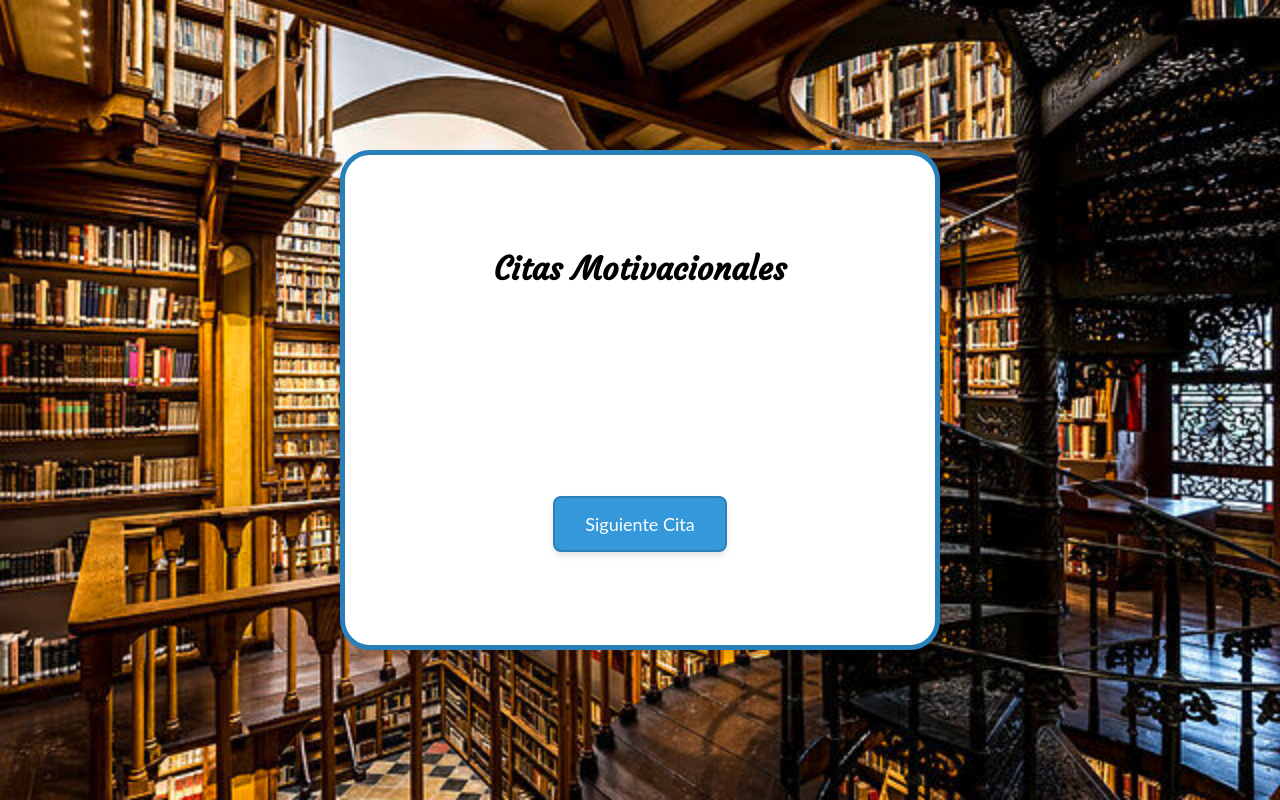
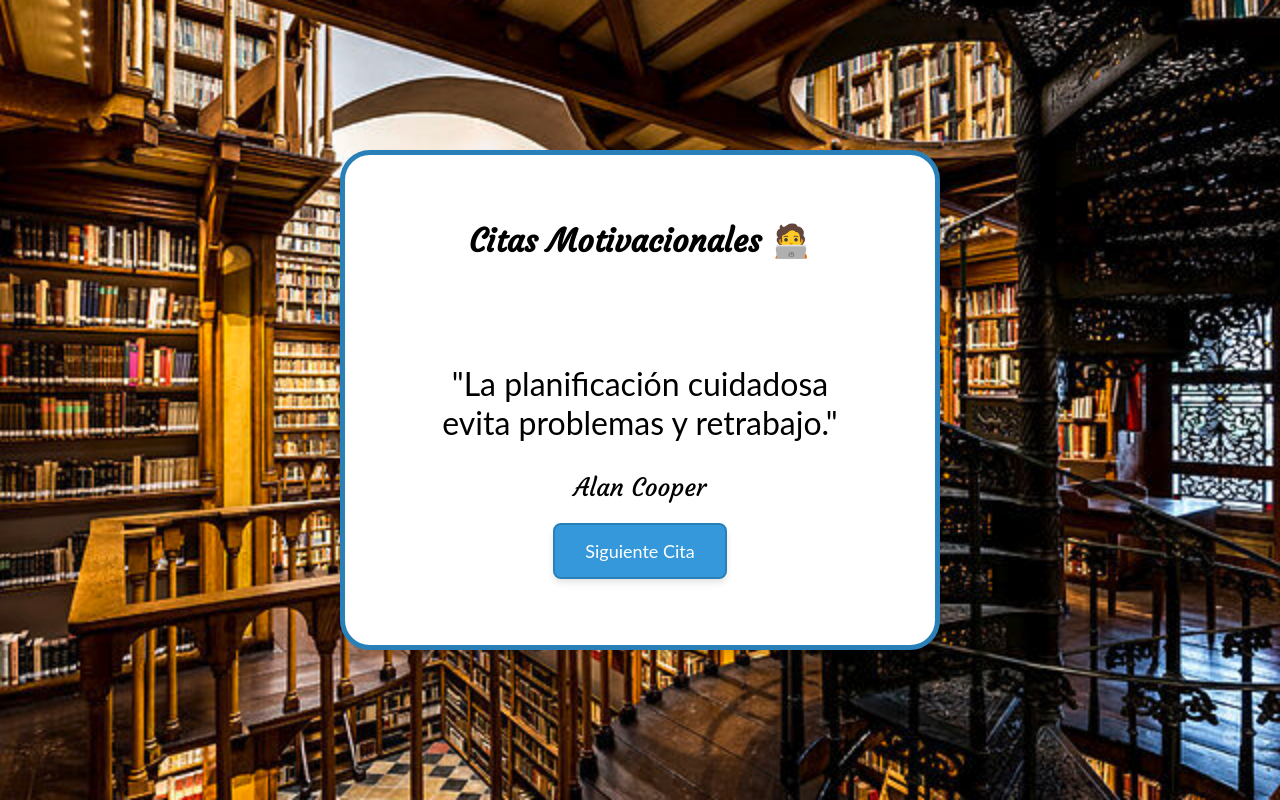
Before and after one commit to Willianwt2000/citas-random, a plain HTML site: page index.html in a window 1280 px wide. Drawn offline with Linux system fonts and the light colour scheme.

Commit message:
second commit

```diff
--- a/citas.js
+++ b/citas.js
@@ -1,4 +1,4 @@
-const citas = [
+export const citas = [
     {
         'autor': 'Bill Gates',
         'texto': `La paciencia es la clave del éxito.`
@@ -80,5 +80,3 @@ const citas = [
         'texto': `La calidad del código es más importante que la cantidad de código. `
     }
 ]
-
-export default 'citas'
--- a/index.html
+++ b/index.html
@@ -11,14 +11,13 @@
 </head>
 <body>
     <div class="contenedor contenido-centrado">
-        <h1 id="titulo" class="contenido-centrado">Citas Motivacionales</h1>
+        <h1 id="titulo" class="contenido-centrado">Citas Motivacionales 🧑‍💻</h1>
         <div class="contenedor-interno contenido-centrado">
             <p id="cita" class="contenido-centrado"></p>
             <p id="autor" class="contenido-centrado"></p>
             <button type="button" id="btn-change-text" class="btn btn-primary">Siguiente Cita</button>
         </div>
     </div>
-    <script src="index.js"></script>
-    <script src="citas.js"></script>
+    <script type="module" src="index.js"></script>
 </body>
 </html>
--- a/index.js
+++ b/index.js
@@ -1,4 +1,4 @@
-import citas from "./citas";
+import { citas } from "./citas.js";
 
 let btnElement = document.getElementById("btn-change-text");
 let citaElem = document.getElementById("cita");
@@ -6,6 +6,7 @@ let autorElem = document.getElementById("autor")
 
 
 function generarEnteroAleatorio(min, max) {
+    //sin incluir el Max en los valores possibles
     return Math.floor(Math.random() * (max - min) + min)
 }
 
@@ -15,4 +16,6 @@ function cambiarCita() {
     autor.innerText = citas[indiceAleatorio].autor;
 }
 
+btnElement.addEventListener('click', cambiarCita)
+
 cambiarCita()
--- a/style.css
+++ b/style.css
@@ -84,6 +84,7 @@ body {
     cursor: pointer;
     box-shadow: 0px 4px 6px rgba(0, 0, 0, 0.1);
     transition: transform 0.2s, box-shadow 0.2s;
+    user-select: none;
 }
 
 #btn-change-text:hover {
```
